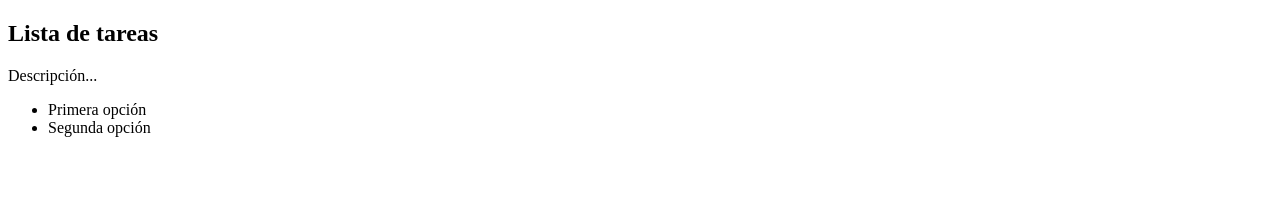
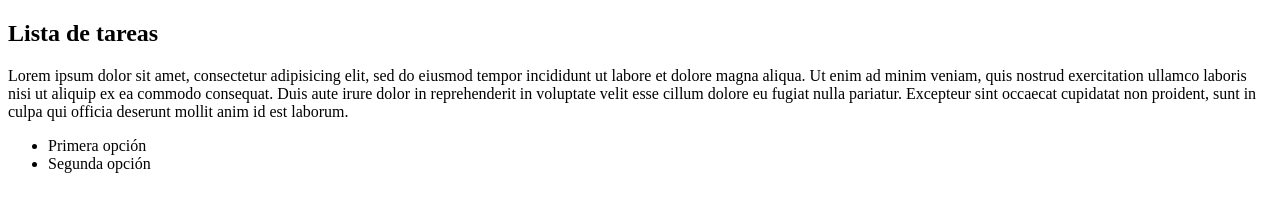
Before and after one commit to chuchurrio/repo-2, a plain HTML site: page index.html in a window 1280 px wide. Drawn offline with Linux system fonts and the light colour scheme.

Commit message:
Lorem ....

```diff
--- a/index.html
+++ b/index.html
@@ -6,7 +6,12 @@
   </head>
   <body>
     <h2>Lista de tareas</h2>
-    <p>Descripción...</p>
+    <p>Lorem ipsum dolor sit amet, consectetur adipisicing elit,
+       sed do eiusmod tempor incididunt ut labore et dolore magna
+       aliqua. Ut enim ad minim veniam, quis nostrud exercitation
+       ullamco laboris nisi ut aliquip ex ea commodo consequat.
+       Duis aute irure dolor in reprehenderit in voluptate velit esse cillum dolore eu fugiat nulla pariatur.
+       Excepteur sint occaecat cupidatat non proident, sunt in culpa qui officia deserunt mollit anim id est laborum.</p>
     <ul>
       <li>Primera opción</li>
       <li>Segunda opción</li>
```
